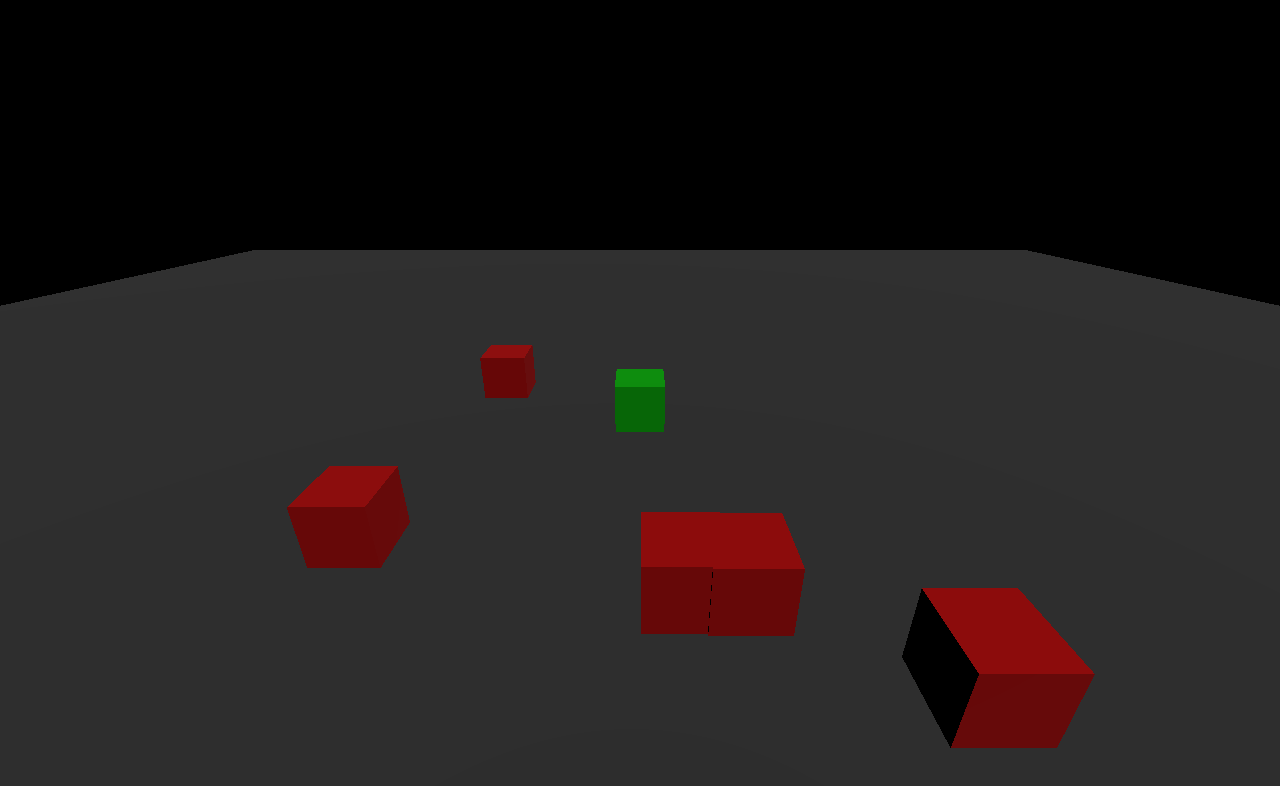
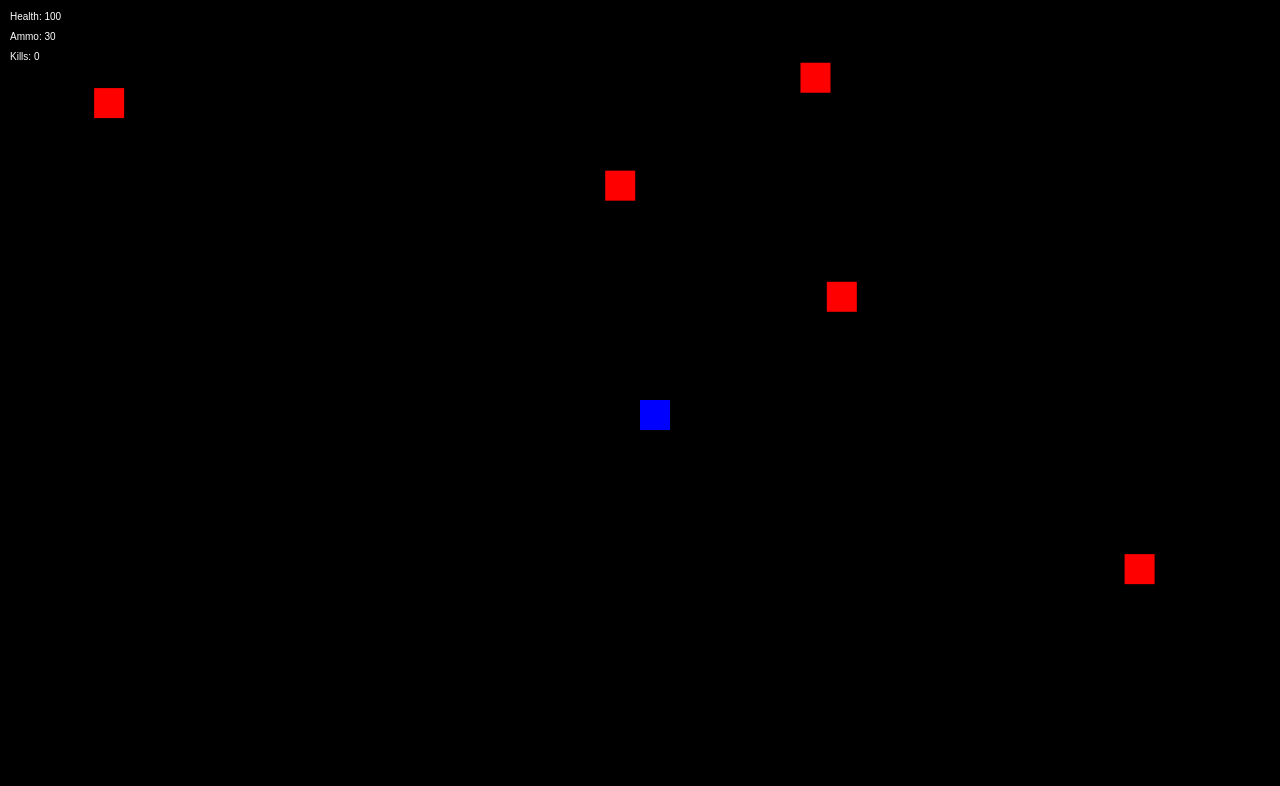
Before and after one commit to Astral-Forge-Studios/astral-forge-studios.github.io, a plain HTML site: page index.html in a window 1280 px wide. Drawn offline with nearby package versions, Linux system fonts and the light colour scheme; animation ran at ten frames a second.

Commit message:
Refactor HTML structure and game logic

```diff
--- a/index.html
+++ b/index.html
@@ -1,97 +1,97 @@
 <!DOCTYPE html>
-<html>
+<html lang="en">
 <head>
-  <meta charset="UTF-8">
-  <title>3D Shooter s boty</title>
-  <style>body { margin:0; overflow:hidden; }</style>
+    <meta charset="UTF-8">
+    <meta name="viewport" content="width=device-width, initial-scale=1.0">
+    <title>Minimalist FPS Game</title>
+    <style>
+        body { margin: 0; overflow: hidden; }
+        canvas { background: #000; display: block; }
+    </style>
 </head>
 <body>
+    <canvas id="gameCanvas"></canvas>
+    <script>
+        const canvas = document.getElementById('gameCanvas');
+        const ctx = canvas.getContext('2d');
+        canvas.width = window.innerWidth;
+        canvas.height = window.innerHeight;
 
-<script src="https://cdn.jsdelivr.net/npm/three@0.158/build/three.min.js"></script>
+        // Game variables
+        let player = { x: canvas.width / 2, y: canvas.height / 2, width: 30, height: 30, health: 100, ammo: 30, kills: 0 };
+        let bots = [];
+        let bullets = [];
 
-<script>
-// --- SCÉNA A KAMERA ---
-const scene = new THREE.Scene();
-const camera = new THREE.PerspectiveCamera(75, window.innerWidth/window.innerHeight, 0.1, 1000);
-const renderer = new THREE.WebGLRenderer();
-renderer.setSize(window.innerWidth, window.innerHeight);
-document.body.appendChild(renderer.domElement);
+        // Create bots
+        function createBots(num) {
+            for (let i = 0; i < num; i++) {
+                bots.push({ x: Math.random() * canvas.width, y: Math.random() * canvas.height, width: 30, height: 30, health: 50 });
+            }
+        }
 
-// --- SVĚTLO ---
-const light = new THREE.DirectionalLight(0xffffff, 1);
-light.position.set(5, 10, 5);
-scene.add(light);
+        createBots(5);
 
-// --- MAPA (podlaha) ---
-const floor = new THREE.Mesh(
-  new THREE.PlaneGeometry(50, 50),
-  new THREE.MeshStandardMaterial({ color: 0x555555 })
-);
-floor.rotation.x = -Math.PI/2;
-scene.add(floor);
+        // Control player
+        window.addEventListener('keydown', (e) => {
+            switch(e.key) {
+                case 'w': player.y -= 5; break;
+                case 's': player.y += 5; break;
+                case 'a': player.x -= 5; break;
+                case 'd': player.x += 5; break;
+            }
+        });
 
-// --- HRÁČ (kostka) ---
-const player = new THREE.Mesh(
-  new THREE.BoxGeometry(1,1,1),
-  new THREE.MeshStandardMaterial({ color: 0x00ff00 })
-);
-player.position.y = 0.5;
-scene.add(player);
+        // Aim and shoot
+        window.addEventListener('click', () => {
+            if (player.ammo > 0) {
+                bullets.push({ x: player.x + player.width / 2, y: player.y, dx: 0, dy: -5 });
+                player.ammo--;
+            }
+        });
 
-// --- BOTI (červené kostky) ---
-const bots = [];
-for(let i=0;i<5;i++){
-  const bot = new THREE.Mesh(
-    new THREE.BoxGeometry(1,1,1),
-    new THREE.MeshStandardMaterial({ color: 0xff0000 })
-  );
-  bot.position.set(Math.random()*20-10,0.5,Math.random()*20-10);
-  scene.add(bot);
-  bots.push(bot);
-}
+        // Game loop
+        function gameLoop() {
+            ctx.clearRect(0, 0, canvas.width, canvas.height);
+            // Draw player
+            ctx.fillStyle = 'blue';
+            ctx.fillRect(player.x, player.y, player.width, player.height);
+            // Draw bots
+            bots.forEach(bot => {
+                ctx.fillStyle = 'red';
+                ctx.fillRect(bot.x, bot.y, bot.width, bot.height);
+            });
+            // Draw bullets
+            bullets.forEach((bullet, index) => {
+                bullet.y += bullet.dy;
+                ctx.fillStyle = 'yellow';
+                ctx.fillRect(bullet.x, bullet.y, 5, 5);
+                // Check for collision with bots
+                bots.forEach((bot, bIndex) => {
+                    if (bullet.x < bot.x + bot.width && bullet.x + 5 > bot.x &&
+                        bullet.y < bot.y + bot.height && bullet.y + 5 > bot.y) {
+                        bot.health -= 20;
+                        bullets.splice(index, 1);
+                        if (bot.health <= 0) {
+                            bots.splice(bIndex, 1);
+                            player.kills++;
+                        }
+                    }
+                });
+                // Remove bullet if out of bounds
+                if (bullet.y < 0) {
+                    bullets.splice(index, 1);
+                }
+            });
+            // Draw HUD
+            ctx.fillStyle = 'white';
+            ctx.fillText(`Health: ${player.health}`, 10, 20);
+            ctx.fillText(`Ammo: ${player.ammo}`, 10, 40);
+            ctx.fillText(`Kills: ${player.kills}`, 10, 60);
 
-// --- POHYB HRÁČE (WASD) ---
-let keys = {};
-document.addEventListener("keydown", e => keys[e.key.toLowerCase()] = true);
-document.addEventListener("keyup", e => keys[e.key.toLowerCase()] = false);
+            requestAnimationFrame(gameLoop);
+        }
 
-function movePlayer(){
-  if(keys["w"]) player.position.z -= 0.2;
-  if(keys["s"]) player.position.z += 0.2;
-  if(keys["a"]) player.position.x -= 0.2;
-  if(keys["d"]) player.position.x += 0.2;
-}
-
-// --- BOT AI (chodí směrem k hráči) ---
-function moveBots(){
-  bots.forEach(bot => {
-    const dx = player.position.x - bot.position.x;
-    const dz = player.position.z - bot.position.z;
-    const dist = Math.sqrt(dx*dx + dz*dz);
-    if(dist>0.5){
-      bot.position.x += 0.01*dx/dist;
-      bot.position.z += 0.01*dz/dist;
-    }
-  });
-}
-
-// --- KAMERA ---
-camera.position.y = 5;
-camera.position.z = 10;
-
-// --- ANIMACE ---
-function animate(){
-  requestAnimationFrame(animate);
-  movePlayer();
-  moveBots();
-  camera.position.x = player.position.x;
-  camera.position.z = player.position.z + 10;
-  camera.lookAt(player.position.x, player.position.y, player.position.z);
-  renderer.render(scene, camera);
-}
-
-animate();
-</script>
-
+        gameLoop();
+    </script>
 </body>
 </html>
```
